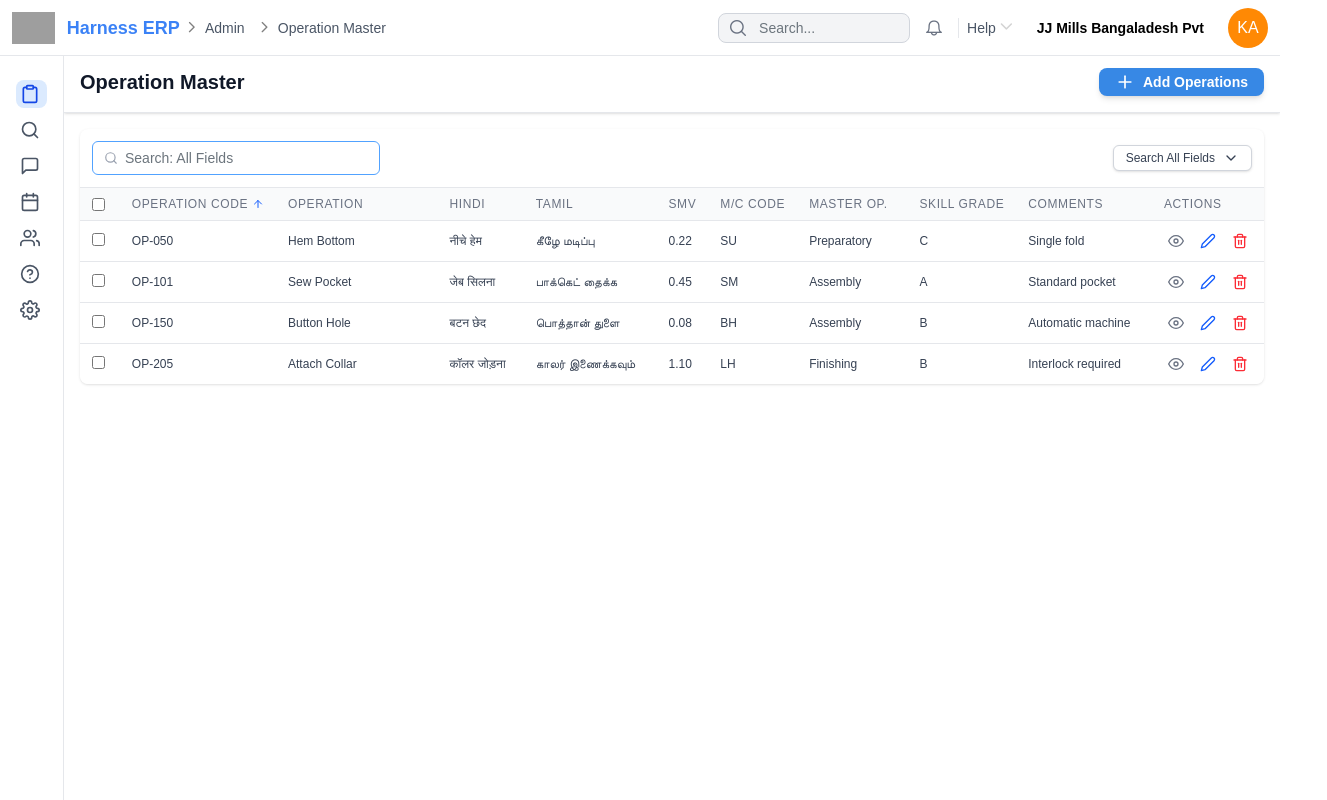
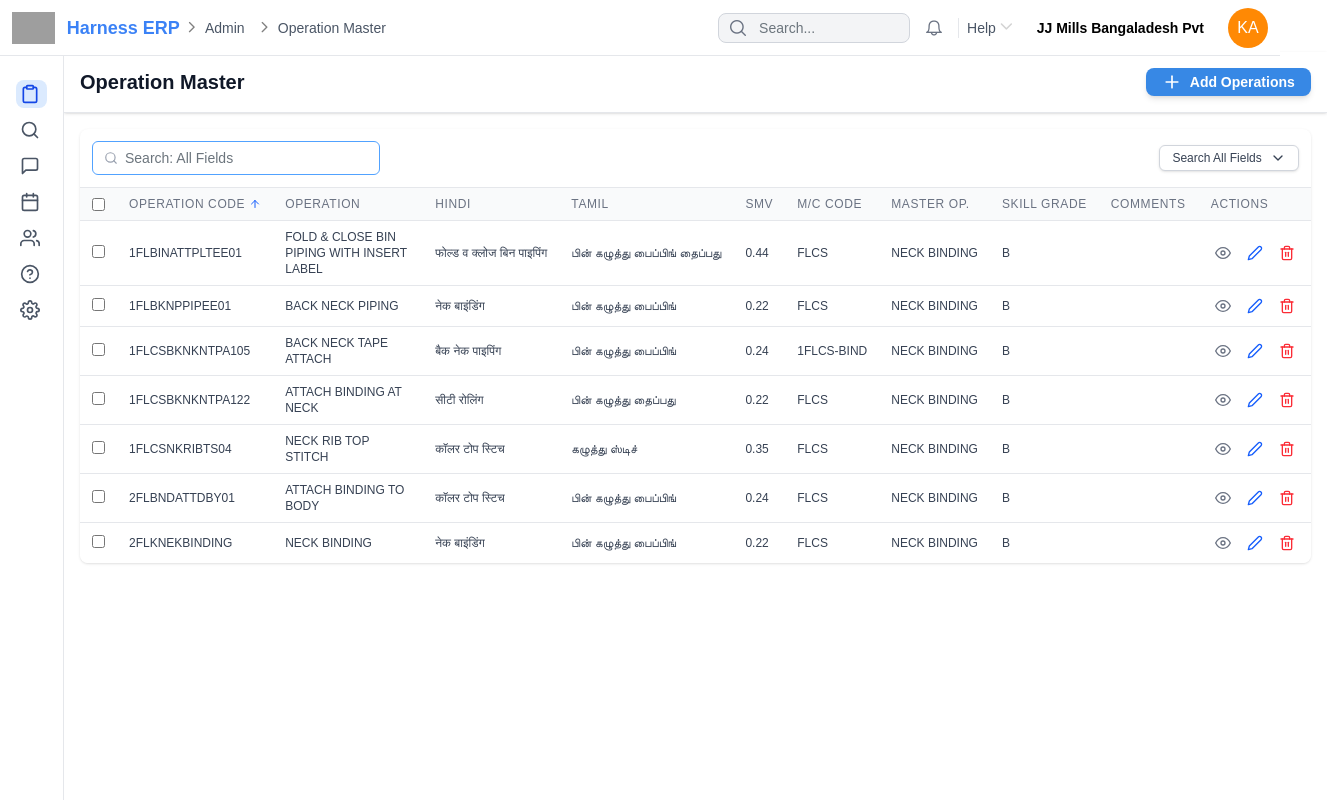
Before and after one commit to Karthicrajamo/Harness-next-app, a Next.js app: page /list in a window 1280 px wide. Shown: the whole page, 1327 px wide, since content can reach past the window. Built offline with nearby package versions, Linux system fonts and the light colour scheme; grey boxes are pictures that could not be loaded.

Commit message:
refactor: Update APIROUTES structure for better organization and clarity

```diff
--- a/src/app/list/page.tsx
+++ b/src/app/list/page.tsx
@@ -66,7 +66,7 @@ const OperationListPage: React.FC = () => {
 
       <div className="p-4">
         <OperationTable
-          // initialData={operationData} // Passing the master data list
+          initialData={operationData} // Passing the master data list
           onEditClick={openEditModal}
           onViewClick={openViewModal}    // NEW: Handle view icon
           onDeleteClick={handleDelete}  // NEW: Handle single & multi delete
--- a/src/data/operation.ts
+++ b/src/data/operation.ts
@@ -1,7 +1,7 @@
 // ./data/operation.ts
 
 export interface OperationItem {
-  id: number | string;
+  id: string;
   operationCode: string;
   operation: string;
   hindi: string;
```
